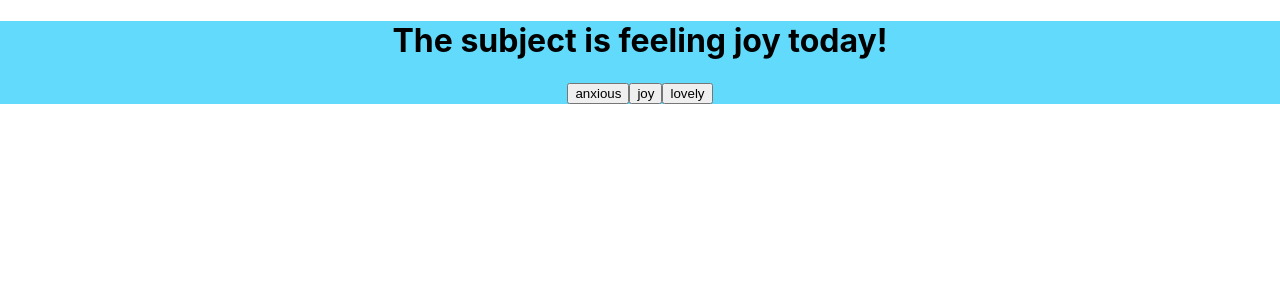
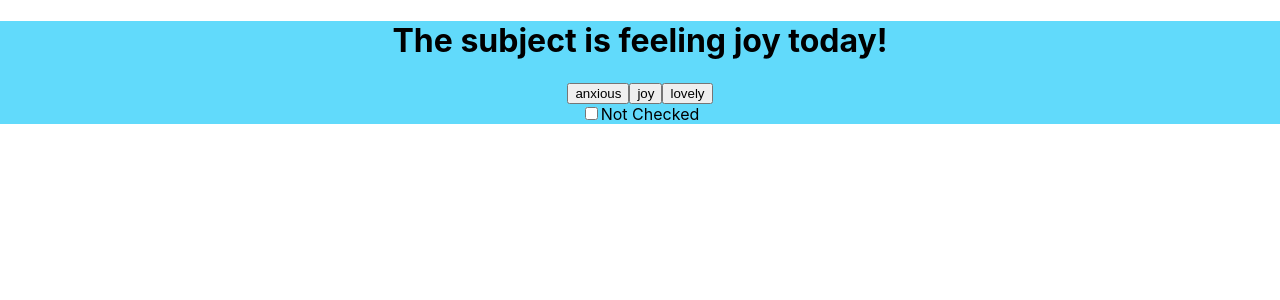
Before and after one commit to the-wormhole/React-learning, a React (Create React App) app: page / in a window 1280 px wide. Shown: the top 300 px of the page. Built offline with nearby package versions, Linux system fonts and the light colour scheme.

Commit message:
useReducer() react hook used

```diff
--- a/src/App.js
+++ b/src/App.js
@@ -1,12 +1,27 @@
 // import logo from './logo.svg';
 import './App.css';
-import { useState, useEffect } from 'react';
+import { useState, useEffect,useReducer } from 'react';
+
+function Checker(){
+
+  const [checked, setChecked] = useReducer(
+    checked => !checked,
+    false);
+
+  return (
+    <div>
+      <input type="checkbox" value="checked" onChange={setChecked}/>
+      <label>
+        {checked ? "Checked" : "Not Checked"}
+      </label>
+    </div>
+  )
+}
 
 function App() {
 
   // const [preState,stateChanger] = useState("joy");
   const what = useState("joy"); // see docs for notes
-
 
   useEffect(() => {
     console.log(`it's ${what[0]} at the moment!`)
@@ -24,6 +39,8 @@ function App() {
       <button onClick = {() => {what[1]("lovely")}}>
         lovely
       </button>
+
+      <Checker/>
     </div>
 
   );
```
